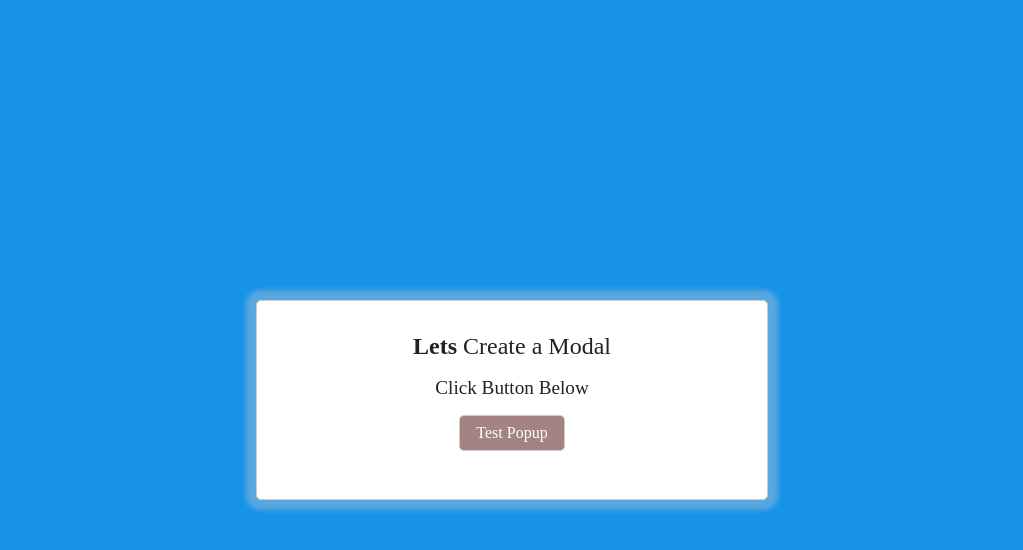
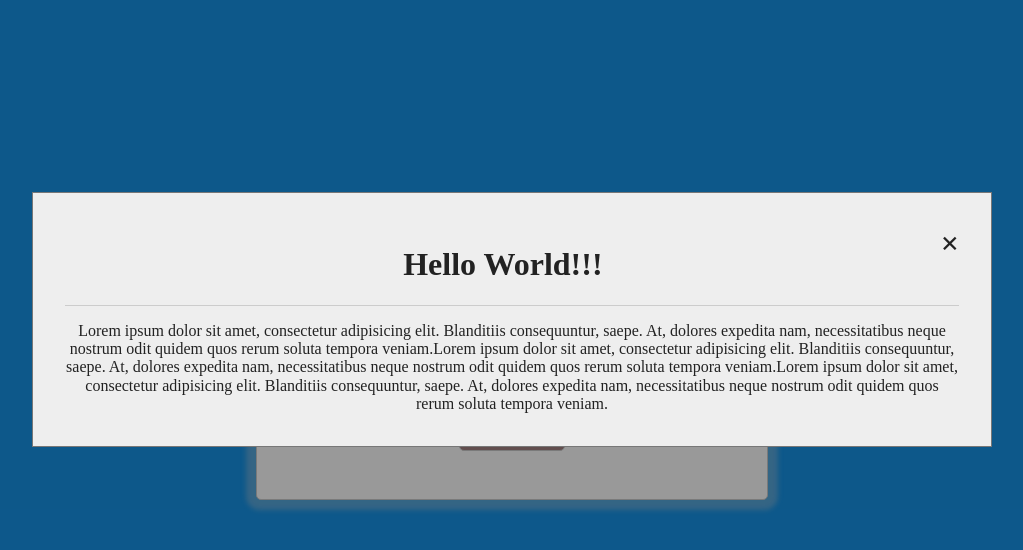
Before and after one commit to Murad-Hasan/100-Days-of-Javascript, a website built with Parcel: page Modal_popup/index.html in a window 1280 px wide. Both pictures are taken after a click on the button "Test Popup". Shown: the whole page, without its empty margins (128-1151 px from the left). Built offline with nearby package versions, Linux system fonts and the light colour scheme.

Commit message:
modal_popup

```diff
--- a/Modal_popup/css/main.css
+++ b/Modal_popup/css/main.css
@@ -305,3 +305,40 @@ textarea {
     font-size: 1rem;
     cursor: pointer;
 }
+.modal{
+    display: none;
+    text-align: center;
+    position: fixed;
+    top: 0;
+    left: 0;
+    width: 100%;
+    height: 100%;
+    overflow: auto;
+    background-color: rgba(0,0,0,0.4);
+    z-index: 1;
+}
+.close{
+    float: right;
+    font-size: 2rem;
+    font-weight: bold;
+    cursor: pointer;
+}
+.modal-content{
+    width: 80%;
+    max-width: 60rem;
+    margin: 15% auto;
+    background-color: #eee;
+    padding: 2rem;
+    border: 1px solid #777;
+    text-align: center;
+    animation: slide ease .8s;
+}
+
+@keyframes slide {
+    0% {
+        transform: translateY(-30rem);
+    }
+    100% {
+        transform: translateY(0);
+    }
+}
--- a/Modal_popup/index.html
+++ b/Modal_popup/index.html
@@ -37,6 +37,14 @@
               </div>
           </div>
       </div>
+      <div class="modal">
+          <div class="modal-content">
+              <span class="close">&times;</span>
+              <h1>Hello World!!!</h1>
+              <hr>
+              <p>Lorem ipsum dolor sit amet, consectetur adipisicing elit. Blanditiis consequuntur, saepe. At, dolores expedita nam, necessitatibus neque nostrum odit quidem quos rerum soluta tempora veniam.Lorem ipsum dolor sit amet, consectetur adipisicing elit. Blanditiis consequuntur, saepe. At, dolores expedita nam, necessitatibus neque nostrum odit quidem quos rerum soluta tempora veniam.Lorem ipsum dolor sit amet, consectetur adipisicing elit. Blanditiis consequuntur, saepe. At, dolores expedita nam, necessitatibus neque nostrum odit quidem quos rerum soluta tempora veniam.</p>
+          </div>
+      </div>
   </main>
 <script src="js/main.js"></script>
 </body>
--- a/Modal_popup/js/main.js
+++ b/Modal_popup/js/main.js
@@ -0,0 +1,16 @@
+const modal = document.querySelector('.modal');
+const btn = document.querySelector('.btn');
+const closeBtn = document.querySelector('.close');
+
+btn.addEventListener('click', openModal);
+closeBtn.addEventListener('click', closeModal);
+modal.addEventListener('click', closeModal);
+
+
+//open modal
+function openModal() {
+    modal.style.display = 'block';
+}
+function closeModal() {
+    modal.style.display = 'none';
+}
```
